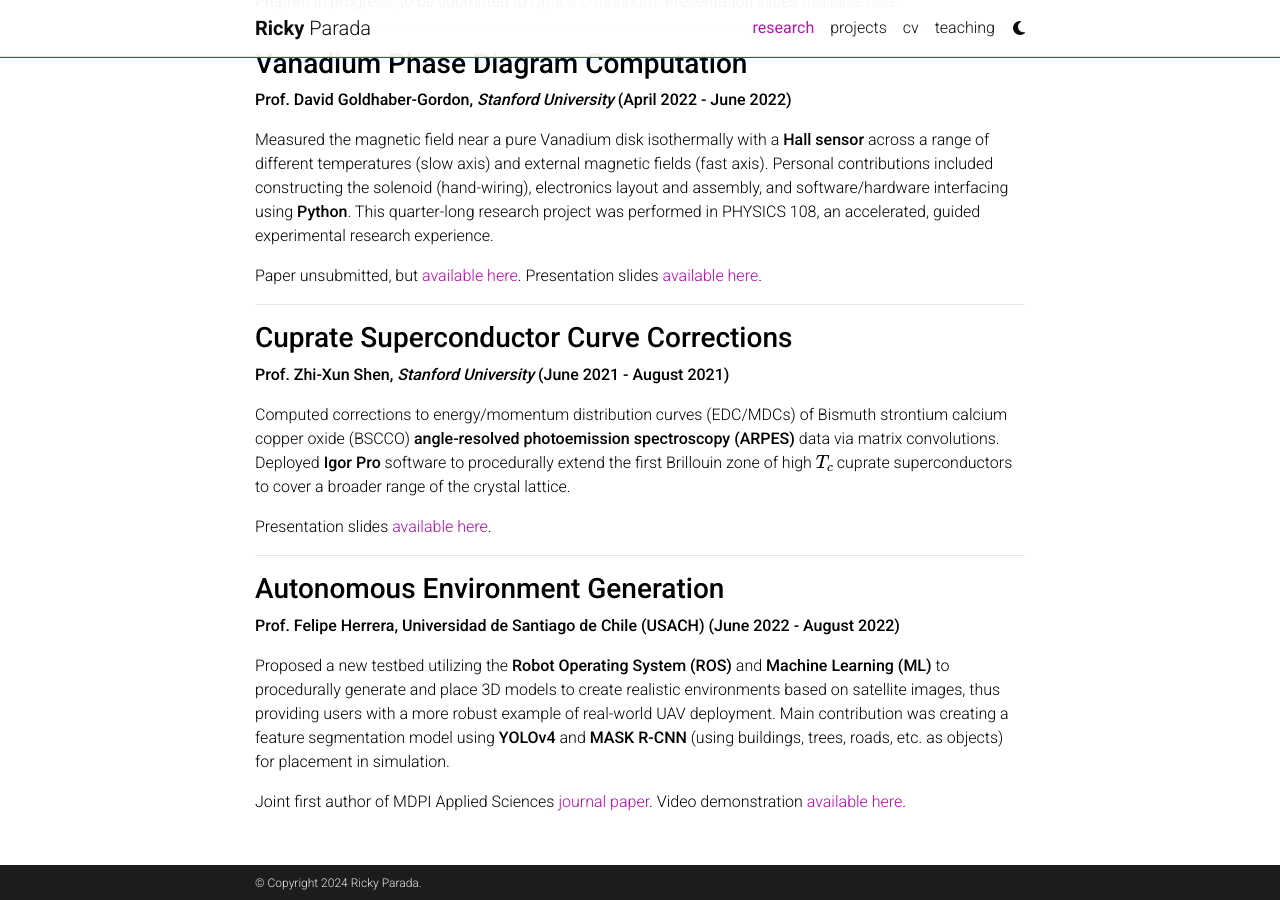
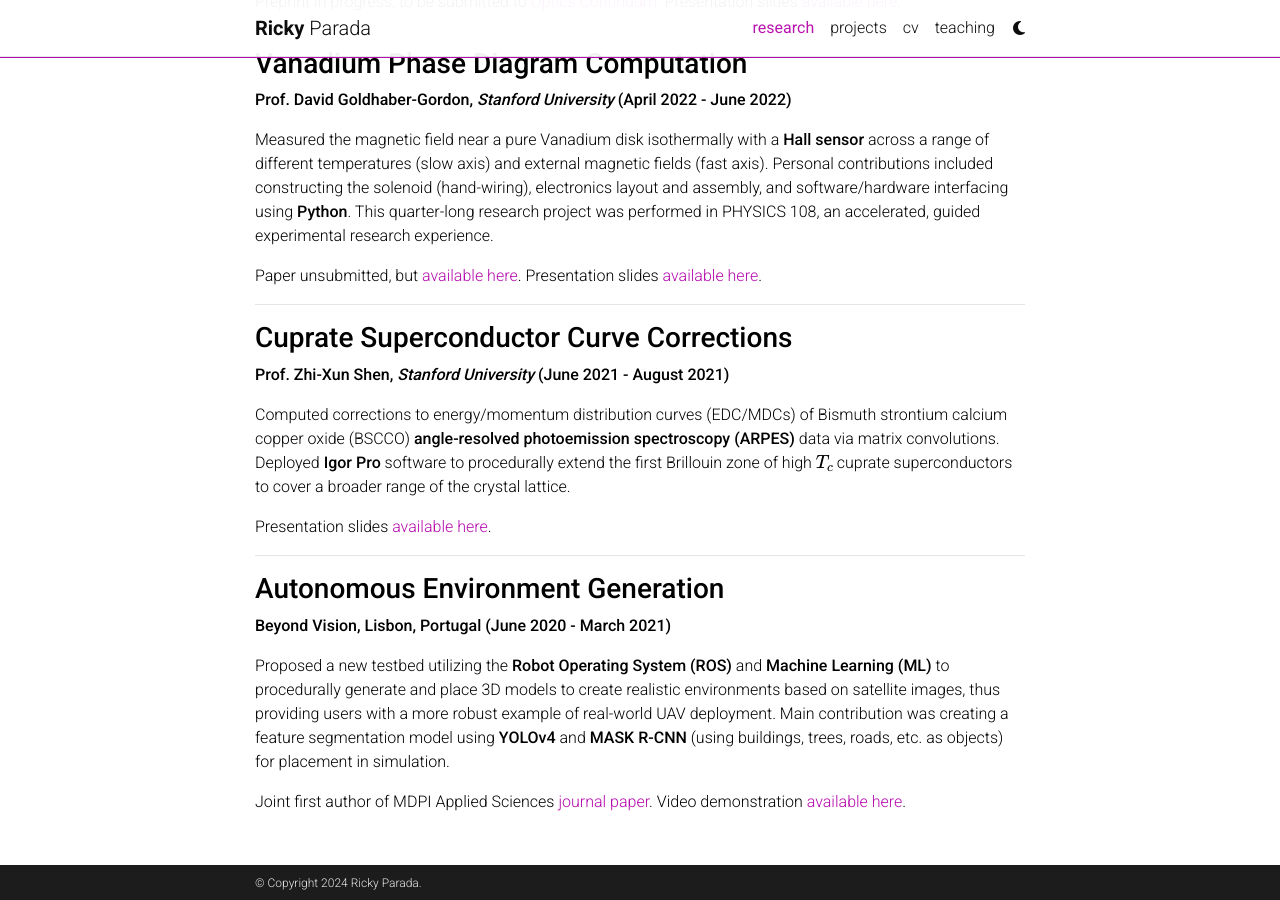
Before and after one commit to rickyparada/rickyparada.github.io, a Jekyll site: the page built from _pages/research.md, in a window 1280 px wide and 900 px high, scrolled down 896 px. Built offline with Jekyll 4.4.1, drawn with Linux system fonts in a browser that asks for light colours; comment, search, counter and statistics services are not loaded; a style sheet for code colours, icons or effects is not loaded; some of the changed text lies outside the part shown.

```diff
--- a/_pages/research.md
+++ b/_pages/research.md
@@ -60,7 +60,7 @@ Presentation slides [available here](https://drive.google.com/file/d/1O_nQcF_2NQ
 
 ### **Autonomous Environment Generation**
 
-**Prof. Felipe Herrera, Universidad de Santiago de Chile (USACH) (June 2022 - August 2022)**
+**Beyond Vision, Lisbon, Portugal (June 2020 - March 2021)**
 
 Proposed a new testbed utilizing the **Robot Operating System (ROS)** and **Machine Learning (ML)** to procedurally generate and place 3D models to create realistic environments based on satellite images, thus providing users with a more robust example of real-world UAV deployment. Main contribution was creating a feature segmentation model using **YOLOv4** and **MASK R-CNN** (using buildings, trees, roads, etc. as objects) for placement in simulation.
 
```
Also changed, not shown: other parts of _pages/research.md (+1 -1 lines), _pages/projects.md (+6 -10 lines), assets/img/wingman_control.png (added).
